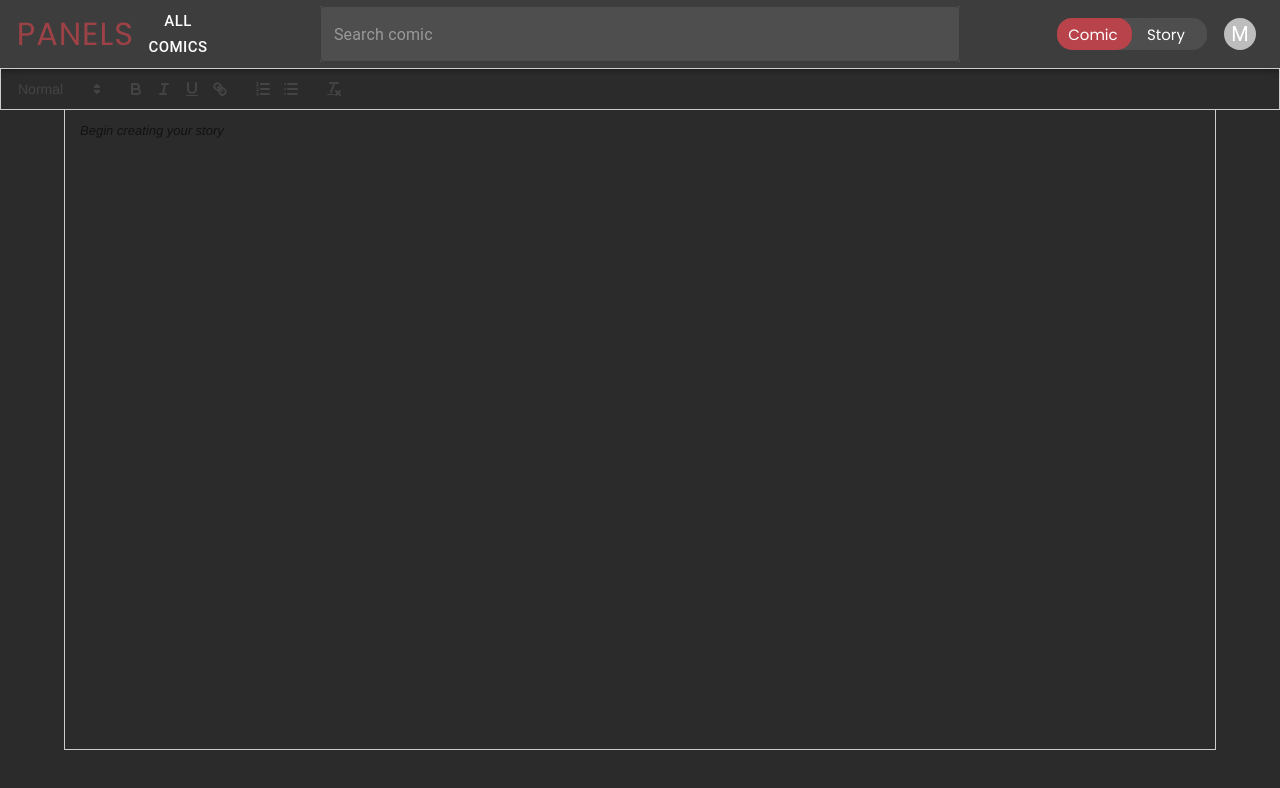
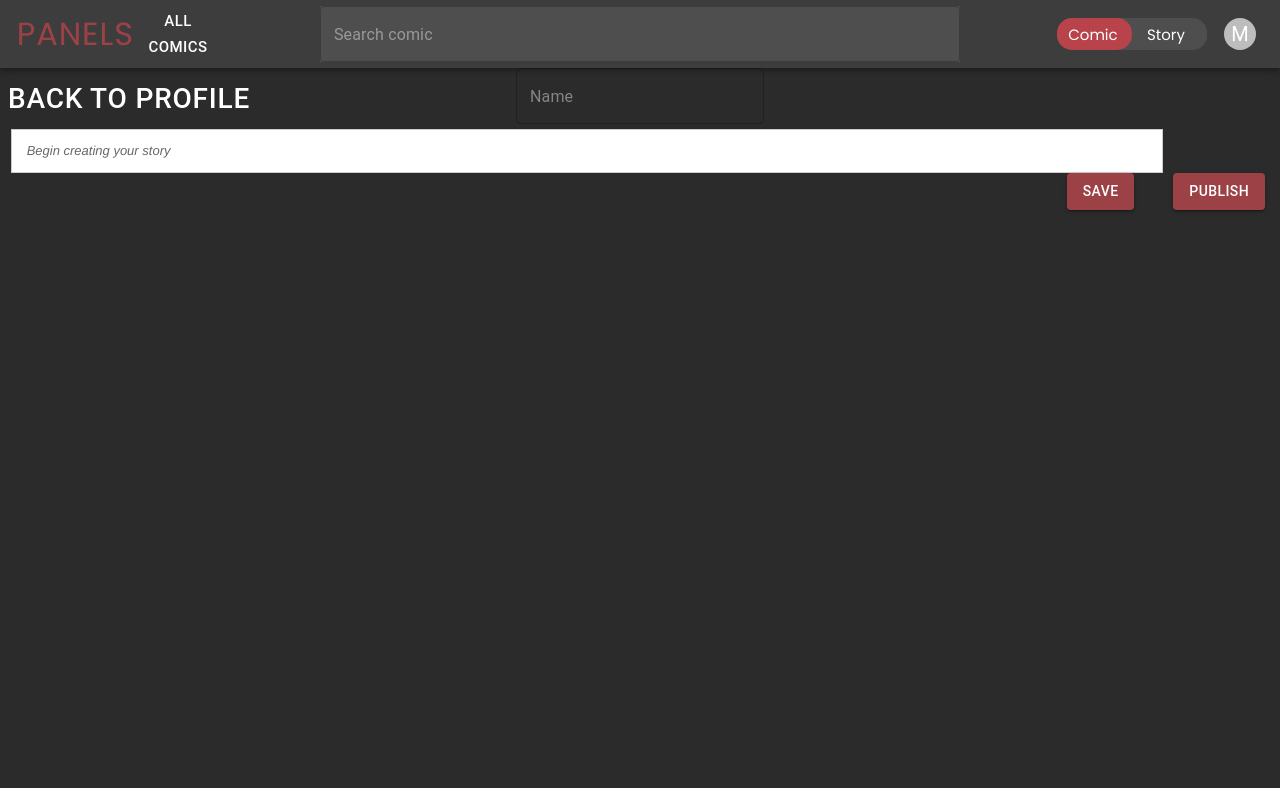
Before and after one commit to CobyYee/Panels, a React (Create React App) app in the folder client/: page /storyeditor in a window 1280 px wide. Shown: the top 788 px of the page. Built offline with nearby package versions, Linux system fonts and the light colour scheme; no server answers.

Commit message:
Added more functionality to the story editor, waiting on backend calls to be created

```diff
--- a/client/src/App.css
+++ b/client/src/App.css
@@ -668,10 +668,5 @@ html, body {
   height: 80%;
   position: relative;
   margin: auto;
-}
-
-#quill-textbox {
-  height: 100%;
-  position: relative;
   background-color: white;
 }
--- a/client/src/components/StoryEditor.js
+++ b/client/src/components/StoryEditor.js
@@ -1,25 +1,63 @@
 import Quill from 'quill'
 import 'react-quill/dist/quill.snow.css';
 import { useEffect } from 'react'
+import { Button, Grid, TextField } from '@mui/material'
+import { useNavigate } from 'react-router-dom'
 
 export default function StoryEditor() {
 
+    let quill;
+    let navigate = useNavigate();
+
+    function handleSave() {
+        console.log(quill.getContents())
+    }
+
     useEffect(() => {
         var Delta = Quill.import('delta')
-        var quill = new Quill('#story-editor', {
+        quill = new Quill('#story-editor', {
             formats: {
                 'background': 'white'
+            },
+            modules: {
+                toolbar: false
             },
             placeholder: 'Begin creating your story',
             theme: 'snow'
         })
         var change = new Delta()
+        /*
         quill.on('text-change', function(delta) {
             console.log(delta);
         })
+        */
     }, [])
 
+    let editor =
+        <Grid container>
+            <Grid item xs = {3} >
+                <Button variant="text" onClick = {() => navigate('/profile/')} sx = {{color: 'white', fontSize: '28px'}}>Back to Profile</Button>
+            </Grid>
+            <Grid item xs = {6} sx = {{display: 'flex', justifyContent:'center'}} >
+                <TextField placeholder = "Name" sx = {{input: {color: 'white'}}}>  </TextField>
+            </Grid>
+            <Grid item xs = {3}/>
+
+            <Grid item xs = "1"/>
+            <Grid item xs = "10"/>
+                <div id = "story-editor"/>
+            <Grid item xs = "1"/>
+
+            <Grid item xs = "10"/>
+            <Grid item xs = "1">
+                <Button variant="contained" sx={{ backgroundColor:'#9c4247', "&:hover":  { backgroundColor: 'red' } }} onClick = {handleSave}>Save</Button>
+            </Grid>
+            <Grid item xs = "1">
+                <Button variant="contained" sx={{ backgroundColor:'#9c4247', "&:hover": { backgroundColor: 'red' } }}>Publish</Button>
+            </Grid>
+        </Grid>
+
     return (
-        <div id = "story-editor"></div>
+        editor
     )
 }
```
